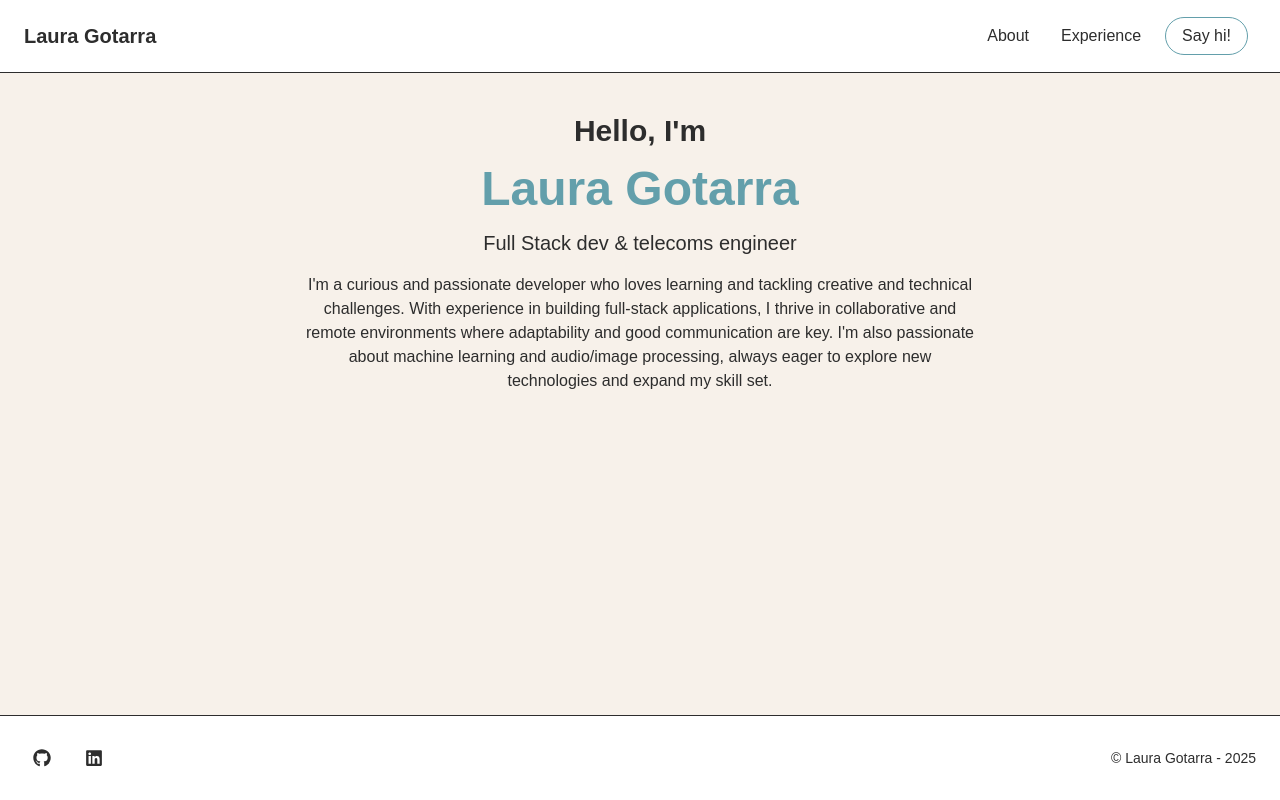
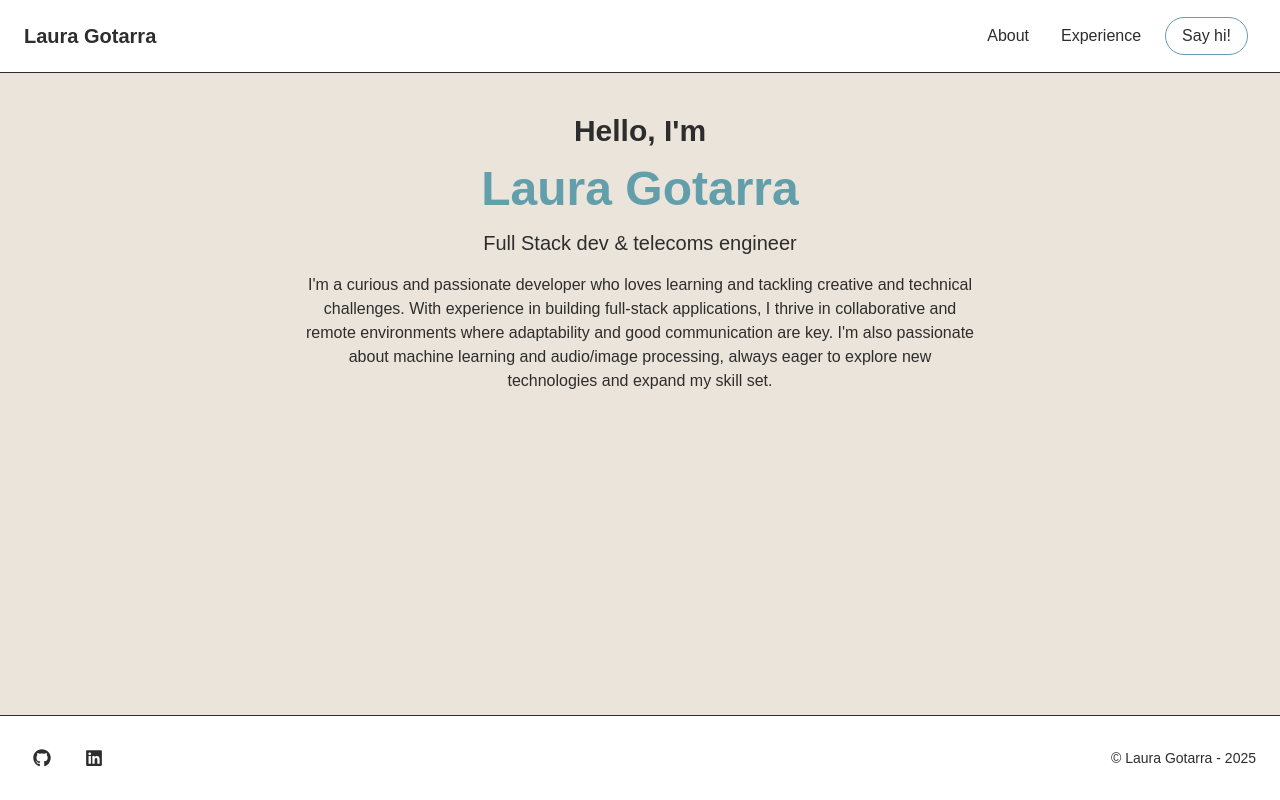
Before and after one commit to lgotarra/portfolio, a Next.js app: page / in a window 1280 px wide. Built offline with nearby package versions, Linux system fonts and the light colour scheme.

Commit message:
refactor: move home page

```diff
--- a/src/components/HomeIntro.tsx
+++ b/src/app/home/page.tsx
@@ -1,5 +1,6 @@
-export default function HomeIntro() {
+export default function HomePage() {
   return (
+    <div className="flex items-center justify-center h-full">
       <section className="text-center max-w-2xl mx-auto space-y-4">
         <h1 className="text-3xl font-semibold">Hello, I&apos;m</h1>
         <h2 className="text-5xl font-bold text-secondary">Laura Gotarra</h2>
@@ -16,5 +17,6 @@ export default function HomeIntro() {
           skill set.
         </p>
       </section>
+    </div>
   );
 }
--- a/src/app/page.tsx
+++ b/src/app/page.tsx
@@ -1,9 +1,5 @@
-import HomeIntro from "@/components/HomeIntro";
+import HomePage from "./home/page";
 
 export default function Home() {
-  return (
-    <div className="flex items-center justify-center h-full">
-      <HomeIntro />
-    </div>
-  );
+  return HomePage();
 }
--- a/src/styles/globals.css
+++ b/src/styles/globals.css
@@ -1,7 +1,7 @@
 @import "tailwindcss";
 
 :root {
-  --background: #f7f1ea;
+  --background: #eae4da;
   --foreground: #2d2d2d;
 }
 
@@ -19,7 +19,7 @@
 @media (prefers-color-scheme: dark) {
   :root {
     --background: #2d2d2d;
-    --foreground: #f7f1ea;
+    --foreground: #eae4da;
   }
 }
 
```
